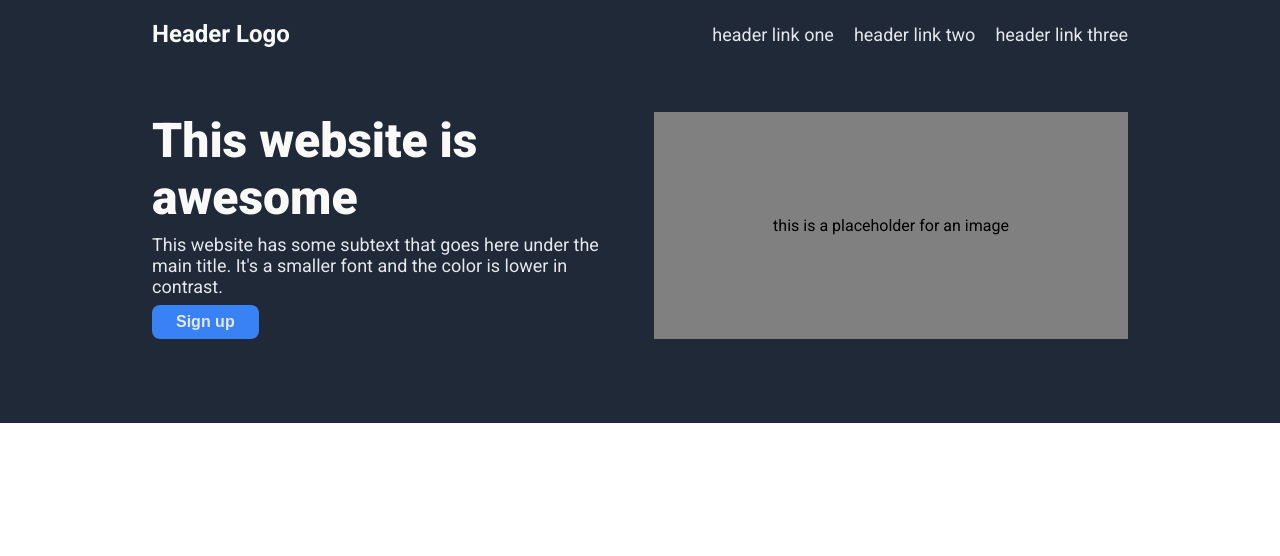
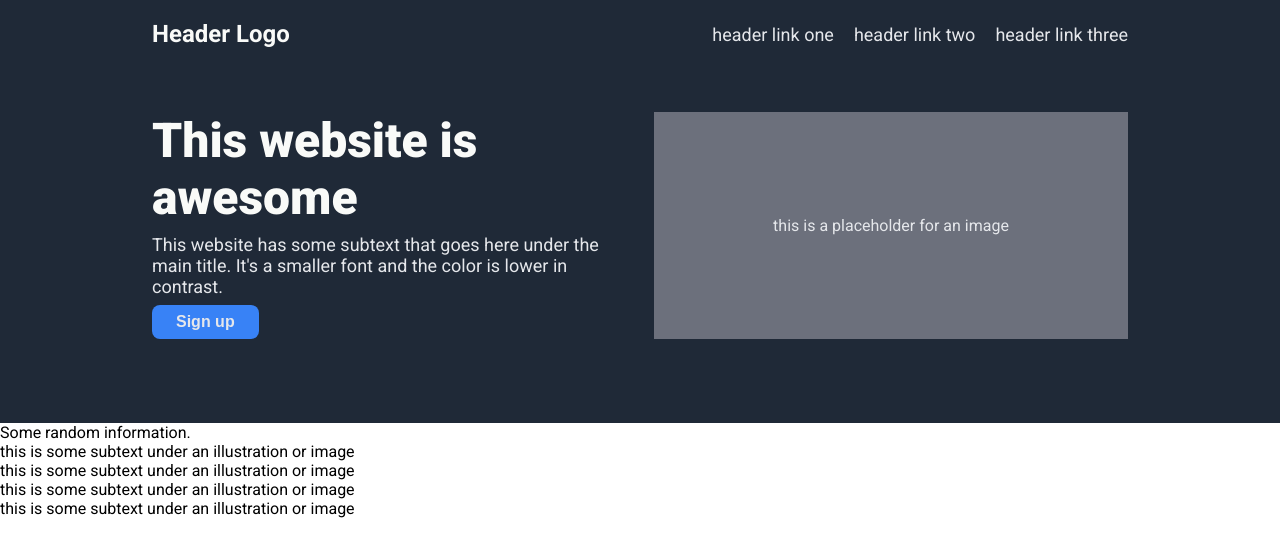
Before and after one commit to SpyrosPolemis/odin-flexbox, a plain HTML site: page index.html in a window 1280 px wide. Drawn offline with Linux system fonts and the light colour scheme.

Commit message:
Add HTML for info section

```diff
--- a/index.html
+++ b/index.html
@@ -31,5 +31,27 @@
                 <div class="hero-right">this is a placeholder for an image</div>
             </div>
         </div>
+
+        <div class="info">
+            <div class="info-title">Some random information.</div>
+            <div class="info-section">
+                <div class="info-subsection">
+                    <div class="info-image"></div>
+                    <p>this is some subtext under an illustration or image</p>
+                </div>
+                <div class="info-subsection">
+                    <div class="info-image"></div>
+                    <p>this is some subtext under an illustration or image</p>
+                </div>
+                <div class="info-subsection">
+                    <div class="info-image"></div>
+                    <p>this is some subtext under an illustration or image</p>
+                </div>
+                <div class="info-subsection">
+                    <div class="info-image"></div>
+                    <p>this is some subtext under an illustration or image</p>
+                </div>
+            </div>
+        </div>
     </body>
 </html>
--- a/styles.css
+++ b/styles.css
@@ -51,7 +51,8 @@ a {
 }
 
 .hero-right {
-    background-color: gray;
+    background-color: rgb(108, 112, 124);
+    color: #E5E7EB;
     align-self: stretch;
     display: flex;
     justify-content: center;
```
